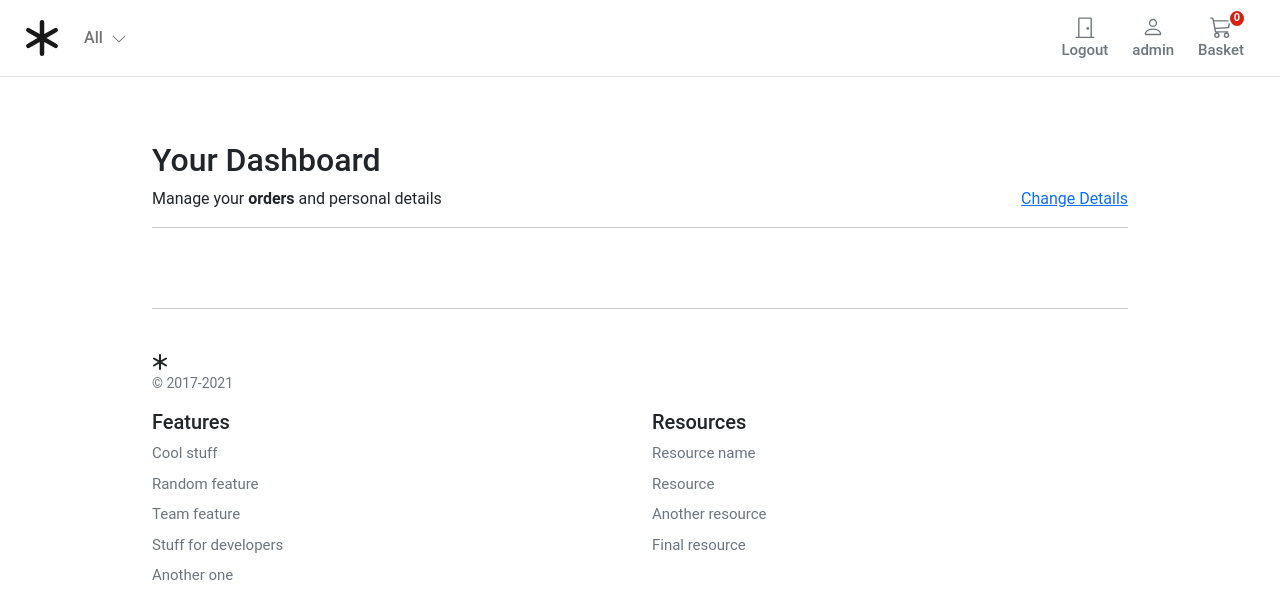
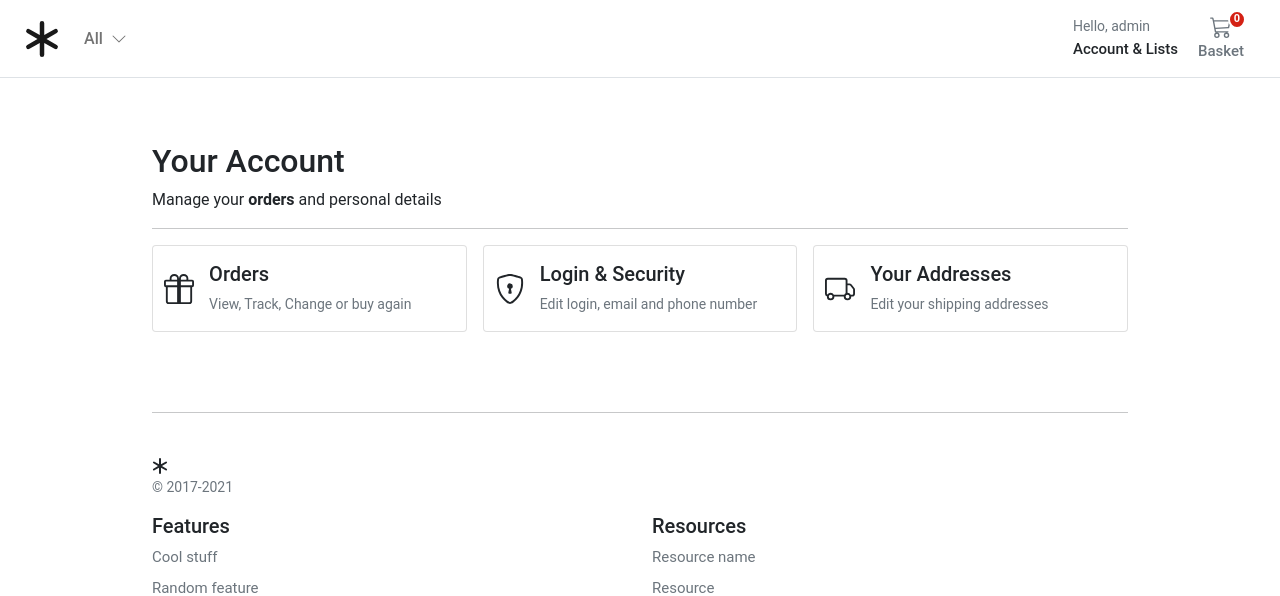
Before and after one commit to AlifaghaSalmanov/Django-E-commerce, a Django app: page /account/dashboard/ in a window 1280 px wide. Shown: the top 596 px of the page. Run offline with Django 4.2, Linux system fonts and the light colour scheme; a user stored in the database is signed in; data comes from the database, SQL or seed files in the repository; data that the repository does not hold is empty.

Commit message:
Review account models

```diff
--- a/account/admin.py
+++ b/account/admin.py
@@ -1,7 +1,7 @@
 from django.contrib import admin
 
-from .models import UserBase
+from .models import Customer
 
 # Register your models here.
 
-admin.site.register(UserBase)
+admin.site.register(Customer)
--- a/account/views.py
+++ b/account/views.py
@@ -10,7 +10,7 @@ from django.utils.http import urlsafe_base64_decode, urlsafe_base64_encode
 from orders.views import user_orders
 
 from .forms import RegistrationForm, UserEditForm
-from .models import UserBase
+from .models import Customer
 from .tokens import account_activation_token
 
 
@@ -41,7 +41,7 @@ def edit_details(request):
 
 @login_required
 def delete_user(request):
-    user = UserBase.objects.get(user_name=request.user)
+    user = Customer.objects.get(user_name=request.user)
     user.is_active = False
     user.save()
     logout(request)
@@ -49,7 +49,6 @@ def delete_user(request):
 
 
 def account_register(request):
-
     if request.user.is_authenticated:
         return redirect("account:dashboard")
 
@@ -86,7 +85,7 @@ def account_register(request):
 def account_activate(request, uidb64, token):
     try:
         uid = force_str(urlsafe_base64_decode(uidb64))
-        user = UserBase.objects.get(pk=uid)
+        user = Customer.objects.get(pk=uid)
     except (TypeError, ValueError, OverflowError, user.DoesNotExist):
         user = None
     if user is not None and account_activation_token.check_token(user, token):
--- a/core/settings/base.py
+++ b/core/settings/base.py
@@ -138,7 +138,7 @@ MEDIA_ROOT = BASE_DIR / "media"
 MEDIA_URL = "/media/"
 
 # Custom user model
-AUTH_USER_MODEL = "account.UserBase"
+AUTH_USER_MODEL = "account.Customer"
 LOGIN_REDIRECT_URL = "/account/dashboard"
 LOGIN_URL = "/account/login/"
 
--- a/static/core/css/base.css
+++ b/static/core/css/base.css
@@ -54,7 +54,6 @@ div {
     font-weight: 500;
 }
 
-
 /* Navigation-Main*/
 
 /* xs */
@@ -109,6 +108,8 @@ div {
     position: relative;
 }
 
+
+
 .basket-btn:hover,
 .basket-btn:focus,
 .basket-btn:active,
--- a/templates/account/dashboard/dashboard.html
+++ b/templates/account/dashboard/dashboard.html
@@ -1,68 +1,79 @@
-{% extends "../../base.html" %}
+{% extends "../sub_base.html" %}
 {% block title %}Dashboard{% endblock %}
 
-{% block content %}
+{% block sub_content %}
 
-  <div class="container">
   <div class="col-12">
-      <h1 class="h2">Your Dashboard</h1>
+    <h1 class="h2">Your Account</h1>
   </div>
   <div class="col-12 d-flex justify-content-between">
     <div>Manage your <b>orders</b> and personal details</div>
-      <div><a href="{% url "account:edit_details" %}">Change Details</a></div>
+    {% comment %} <div><a href="{% url "account:edit_details" %}">Change Details</a></div> {% endcomment %}
   </div>
   <hr />
+
+  <div class="row row-cols-1 row-cols-sm-2 row-cols-md-3 g-3">
+    <div class="col">
+      <a href="#" class="text-reset text-decoration-none" role="button" style="max-width: 540px;">
+        <div class="card mb-3">
+          <div class="row g-0">
+            <div class="col-2 position-relative">
+              <svg class="position-absolute top-50 start-50 translate-middle" xmlns="http://www.w3.org/2000/svg" width="30" height="30" fill="currentColor" class="bi bi-gift"
+                viewBox="0 0 16 16">
+                <path
+                  d="M3 2.5a2.5 2.5 0 0 1 5 0 2.5 2.5 0 0 1 5 0v.006c0 .07 0 .27-.038.494H15a1 1 0 0 1 1 1v2a1 1 0 0 1-1 1v7.5a1.5 1.5 0 0 1-1.5 1.5h-11A1.5 1.5 0 0 1 1 14.5V7a1 1 0 0 1-1-1V4a1 1 0 0 1 1-1h2.038A2.968 2.968 0 0 1 3 2.506V2.5zm1.068.5H7v-.5a1.5 1.5 0 1 0-3 0c0 .085.002.274.045.43a.522.522 0 0 0 .023.07zM9 3h2.932a.56.56 0 0 0 .023-.07c.043-.156.045-.345.045-.43a1.5 1.5 0 0 0-3 0V3zM1 4v2h6V4H1zm8 0v2h6V4H9zm5 3H9v8h4.5a.5.5 0 0 0 .5-.5V7zm-7 8V7H2v7.5a.5.5 0 0 0 .5.5H7z" />
+              </svg>
             </div>
-  <div class="container">
-    {% for order in orders %}
-      <div class="row g-3">
-        <div class="col-12 bg-light p-3 d-flex justify-content-between">
-          <div class="d-flex d-flex-inline">
-            <div class="pe-3">{{ order.created }}</div>
-            <div class="dropdown">
-              <a class="text-reset text-decoration-none dropdown-toggle" href="#" role="link" id="dropdownLink" data-bs-toggle="dropdown" aria-expanded="false">
-                Dispacted to
-                <svg xmlns="http://www.w3.org/2000/svg" width="12" height="12" fill="currentColor" class="bi bi-chevron-down" viewBox="0 0 16 16">
-                  <path fill-rule="evenodd" d="M1.646 4.646a.5.5 0 0 1 .708 0L8 10.293l5.646-5.647a.5.5 0 0 1 .708.708l-6 6a.5.5 0 0 1-.708 0l-6-6a.5.5 0 0 1 0-.708z"/>
-                </svg>
-              </a>
-              <ul class="dropdown-menu" aria-labelledby="dropdownLink">
-                <li class="item small">{{order.full_name}}</li>
-                <li class="item small">{{order.address1}}</li>
-                <li class="item small">{{order.address2}}</li>
-                <li class="item small">{{order.post_code}}</li>
-              </ul>
-            </div>
-          </div>
-          <div class="text-end">
-            Total paid: <span class="fw-bold">£{{ order.total_paid }}</span>
-          </div>
-        </div>
-        <div class="col-md-5 col-lg-4 order-md-last p-0 order-3">
-          <div class="d-grid gap-2 ">
-            <button class="btn btn-warning" type="button">Problem with order</button>
-            <button class="btn btn-light" type="button">Leave a review</button>
-          </div>
-        </div>
-        <div class="col-md-7 col-lg-8 p-0">
-          {% for item in order.items.all %}
-            <div class="card mb-3 border-0">
-              <div class="row g-0">
-                <div class="col-md-2 d-none d-md-block">
-                  <img class="img-fluid" style="width:90px" src="{{item.product.image.url}}" />
-                </div>
-                <div class="col-md-10">
-                  <div class="card-body p-1">
-                    <a class="text-decoration-none" href="{{ item.product.get_absolute_url }}">
-                      <p class="card-text small">{{item.product|title}}</p>
-                    </a>
+            <div class="col-10">
+              <div class="card-body ps-0 ps-md-1">
+                <h1 class="h5">Orders</h1>
+                <p class="card-text small text-muted">View, Track, Change or buy again</p>
               </div>
             </div>
           </div>
         </div>
-          {% endfor %}
+      </a>
+    </div>
+    <div class="col">
+      <a href="{% url "account:edit_details" %}" class="text-reset text-decoration-none" role="button" style="max-width: 540px;">
+        <div class="card mb-3">
+          <div class="row g-0">
+            <div class="col-2 position-relative">
+              <svg class="position-absolute top-50 start-50 translate-middle" xmlns="http://www.w3.org/2000/svg" width="30" height="30" fill="currentColor" class="bi bi-shield-lock" viewBox="0 0 16 16">
+                <path d="M5.338 1.59a61.44 61.44 0 0 0-2.837.856.481.481 0 0 0-.328.39c-.554 4.157.726 7.19 2.253 9.188a10.725 10.725 0 0 0 2.287 2.233c.346.244.652.42.893.533.12.057.218.095.293.118a.55.55 0 0 0 .101.025.615.615 0 0 0 .1-.025c.076-.023.174-.061.294-.118.24-.113.547-.29.893-.533a10.726 10.726 0 0 0 2.287-2.233c1.527-1.997 2.807-5.031 2.253-9.188a.48.48 0 0 0-.328-.39c-.651-.213-1.75-.56-2.837-.855C9.552 1.29 8.531 1.067 8 1.067c-.53 0-1.552.223-2.662.524zM5.072.56C6.157.265 7.31 0 8 0s1.843.265 2.928.56c1.11.3 2.229.655 2.887.87a1.54 1.54 0 0 1 1.044 1.262c.596 4.477-.787 7.795-2.465 9.99a11.775 11.775 0 0 1-2.517 2.453 7.159 7.159 0 0 1-1.048.625c-.28.132-.581.24-.829.24s-.548-.108-.829-.24a7.158 7.158 0 0 1-1.048-.625 11.777 11.777 0 0 1-2.517-2.453C1.928 10.487.545 7.169 1.141 2.692A1.54 1.54 0 0 1 2.185 1.43 62.456 62.456 0 0 1 5.072.56z"/>
+                <path d="M9.5 6.5a1.5 1.5 0 0 1-1 1.415l.385 1.99a.5.5 0 0 1-.491.595h-.788a.5.5 0 0 1-.49-.595l.384-1.99a1.5 1.5 0 1 1 2-1.415z"/>
+              </svg>
+            </div>
+            <div class="col-10">
+              <div class="card-body ps-0 ps-md-1">
+                <h1 class="h5">Login & Security</h1>
+                <p class="card-text small text-muted">Edit login, email and phone number</p>
               </div>
             </div>
-    {% endfor %}
           </div>
+        </div>
+      </a>
+    </div>
+    <div class="col">
+      <a href="" class="text-reset text-decoration-none" role="button" style="max-width: 540px;">
+        <div class="card mb-3">
+          <div class="row g-0">
+            <div class="col-2 position-relative">
+              <svg class="position-absolute top-50 start-50 translate-middle" xmlns="http://www.w3.org/2000/svg" width="30" height="30" fill="currentColor" class="bi bi-truck" viewBox="0 0 16 16">
+                <path d="M0 3.5A1.5 1.5 0 0 1 1.5 2h9A1.5 1.5 0 0 1 12 3.5V5h1.02a1.5 1.5 0 0 1 1.17.563l1.481 1.85a1.5 1.5 0 0 1 .329.938V10.5a1.5 1.5 0 0 1-1.5 1.5H14a2 2 0 1 1-4 0H5a2 2 0 1 1-3.998-.085A1.5 1.5 0 0 1 0 10.5v-7zm1.294 7.456A1.999 1.999 0 0 1 4.732 11h5.536a2.01 2.01 0 0 1 .732-.732V3.5a.5.5 0 0 0-.5-.5h-9a.5.5 0 0 0-.5.5v7a.5.5 0 0 0 .294.456zM12 10a2 2 0 0 1 1.732 1h.768a.5.5 0 0 0 .5-.5V8.35a.5.5 0 0 0-.11-.312l-1.48-1.85A.5.5 0 0 0 13.02 6H12v4zm-9 1a1 1 0 1 0 0 2 1 1 0 0 0 0-2zm9 0a1 1 0 1 0 0 2 1 1 0 0 0 0-2z"/>
+              </svg>
+            </div>
+            <div class="col-10">
+              <div class="card-body ps-0 ps-md-1">
+                <h1 class="h5">Your Addresses</h1>
+                <p class="card-text small text-muted">Edit your shipping addresses</p>
+              </div>
+            </div>
+          </div>
+        </div>
+      </a>
+    </div>
+
+  </div>
+
 {% endblock %}
--- a/templates/account/sub_base.html
+++ b/templates/account/sub_base.html
@@ -1,11 +1,11 @@
-{% extends "base.html" %}
+{% extends "../base.html" %}
 {% load static %}
 {% block stylesheet %}{% static 'account/css/account.css' %}{% endblock %}
 
 {% block content %}
-  <div class="container-fluid">
+  <div class="container">
     <div class="login d-flex align-items-center">
-      <div class="col-12 col-md-6  col-lg-4 mx-auto">
+      <div class="col-12 col-md-12 col-lg-12 mx-auto">
         {% block sub_content %}{% endblock %}
       </div>
     </div>
--- a/templates/base.html
+++ b/templates/base.html
@@ -11,9 +11,9 @@
     <script src="https://code.jquery.com/jquery-3.6.3.min.js" integrity="sha256-pvPw+upLPUjgMXY0G+8O0xUf+/Im1MZjXxxgOcBQBXU=" crossorigin="anonymous"></script>
     <script src="https://cdn.jsdelivr.net/npm/@popperjs/core@2.9.2/dist/umd/popper.min.js" integrity="sha384-IQsoLXl5PILFhosVNubq5LC7Qb9DXgDA9i+tQ8Zj3iwWAwPtgFTxbJ8NT4GN1R8p" crossorigin="anonymous"></script>
     <script src="https://cdn.jsdelivr.net/npm/bootstrap@5.0.2/dist/js/bootstrap.min.js" integrity="sha384-cVKIPhGWiC2Al4u+LWgxfKTRIcfu0JTxR+EQDz/bgldoEyl4H0zUF0QKbrJ0EcQF" crossorigin="anonymous"></script>
-    <link rel="stylesheet" href="{% static 'basket/css/basket.css' %}">
 
     <link rel="stylesheet" href="{% block stylesheet %}{% endblock stylesheet %}">
+    <link rel="stylesheet" href="{% static 'basket/css/basket.css' %}">
 
   </head>
   <body>
--- a/templates/includes/navbar.html
+++ b/templates/includes/navbar.html
@@ -43,54 +43,44 @@
           <span class="fs15 fw500">Shop</span>
         </button>
 
+        <div>
+          <div class="collapse navbar-collapse" id="navbarSupportedContent2">
+            <ul class="navbar-nav me-auto mb-2 mb-lg-0">
+              <li class="nav-item dropdown">
+                <a class="nav-link dropdown-toggle text-reset" href="#" id="navbarDropdown" role="button"
+                  data-bs-toggle="dropdown" aria-expanded="false">
+                  <div class="small text-muted">Hello,
                     {% if user.is_authenticated %}
-          <a type="button" role="button" href="{% url 'account:logout' %}"
-            class="btn btn-outline-secondary border-0 basket-btn">
-            <div>
-              <svg xmlns="http://www.w3.org/2000/svg" width="22" height="22" fill="currentColor"
-                class="bi bi-door-closed" viewBox="0 0 16 16">
-                <path
-                  d="M3 2a1 1 0 0 1 1-1h8a1 1 0 0 1 1 1v13h1.5a.5.5 0 0 1 0 1h-13a.5.5 0 0 1 0-1H3V2zm1 13h8V2H4v13z" />
-                <path d="M9 9a1 1 0 1 0 2 0 1 1 0 0 0-2 0z" />
-              </svg>
+                      {{ request.user.name }}
+                    {% else %}
+                      Login
+                    {% endif %}
                   </div>
-            <span class="fs15 fw500">Logout</span>
-          </a>
-        {% else %}
-          <a type="button" role="button" href="{% url "account:login" %}"
-            class="btn btn-outline-secondary border-0 basket-btn">
-            <div>
-              <svg xmlns="http://www.w3.org/2000/svg" width="22" height="22" fill="currentColor"
-                class="bi bi-door-closed" viewBox="0 0 16 16">
-                <path
-                  d="M3 2a1 1 0 0 1 1-1h8a1 1 0 0 1 1 1v13h1.5a.5.5 0 0 1 0 1h-13a.5.5 0 0 1 0-1H3V2zm1 13h8V2H4v13z" />
-                <path d="M9 9a1 1 0 1 0 2 0 1 1 0 0 0-2 0z" />
-              </svg>
-            </div>
-            <span class="fs15 fw500">Login</span>
-          </a>
-        {% endif %}
-
-
-        <a type="button" role="button" href="{% url "account:dashboard" %}"
-          class="btn btn-outline-secondary border-0 basket-btn">
-          <div>
-            <svg xmlns="http://www.w3.org/2000/svg" width="22" height="22" fill="currentColor"
-              class="bi bi-person" viewBox="0 0 16 16">
-              <path
-                d="M8 8a3 3 0 1 0 0-6 3 3 0 0 0 0 6zm2-3a2 2 0 1 1-4 0 2 2 0 0 1 4 0zm4 8c0 1-1 1-1 1H3s-1 0-1-1 1-4 6-4 6 3 6 4zm-1-.004c-.001-.246-.154-.986-.832-1.664C11.516 10.68 10.289 10 8 10c-2.29 0-3.516.68-4.168 1.332-.678.678-.83 1.418-.832 1.664h10z" />
-            </svg>
-          </div>
-          <span class="fs15 fw500">
-            {% if user.is_authenticated %}
-
-              {{user.user_name}}
-            {% else %}
-              Account
-            {% endif %}
-
+                  <span class="fs15 fw500">Account &amp; Lists
+                  </span>
                 </span>
               </a>
+              <div class="dropdown-menu rounded-0" aria-labelledby="navbarDropdown">
+                <div class="card border-0">
+                  <div class="card-body">
+                    <h6 class="card-title">My Account</h6>
+                    <ul class="list-group list-group-flush dropdown-account-link">
+                      {% if user.is_authenticated %}
+                        <a href="{% url "account:dashboard" %}" class="text-reset small list-group-item p-0 pb-1 border-0 dropdown-item">Your Account</a>
+                        <a href="#" class="text-reset small list-group-item p-0 pb-1 border-0 dropdown-item">Orders</a>
+                        <a href="{% url "account:logout" %}" class="text-reset small list-group-item p-0 pb-1 border-0 dropdown-item">Logout</a>
+                      {% else %}
+                        <a href="{% url "account:login" %}" class="text-reset small list-group-item p-0 pb-1 border-0 dropdown-item">Login</a>
+                      {% endif %}
+                    </ul>
+                  </div>
+                </div>
+              </div>
+            </li>
+          </ul>
+        </div>
+      </div>
+
 
       <a type="button" role="button" href="{% url "basket:basket_summary" %}"
         class="btn btn-outline-secondary border-0 basket-btn">
@@ -124,6 +114,16 @@
             </li>
           {% endfor %}
         </ul>
+        <h6 class="card-title">My Account</h6>
+        <ul class="list-group list-group-flush dropdown-account-link">
+          {% if user.is_authenticated %}
+            <a href="{% url "account:dashboard" %}" class="dropdown-item">Your Account</a>
+            <a href="#" class="dropdown-item">Orders</a>
+            <a href="{% url "account:logout" %}" class="dropdown-item">Logout</a>
+          {% else %}
+            <a href="{% url "account:login" %}" class="dropdown-item">Login</a>
+          {% endif %}
+        </ul>
       </div>
     </div>
     <form class="d-flex w-100 d-md-none">
```
Also changed, not shown: account/forms.py (+11 -25 lines), account/models.py (+46 -23 lines), _documentation/stripe.txt (renamed from stripe.txt), account/migrations/0001_initial.py, core/db.sqlite3 (deleted), db.sqlite3, orders/migrations/0001_initial.py, store/migrations/0001_initial.py. Lines whose indentation alone changed are shown as unchanged.
